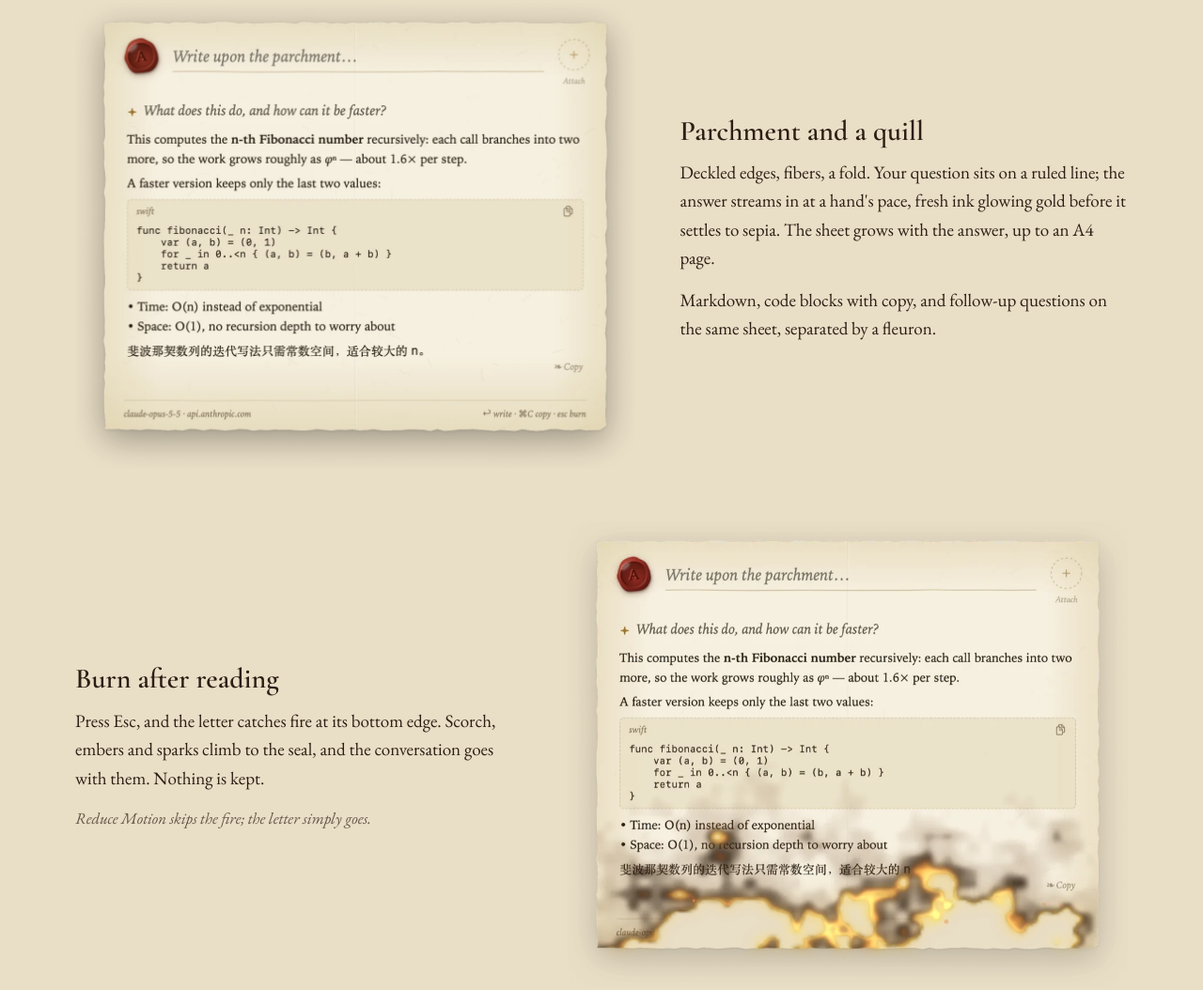
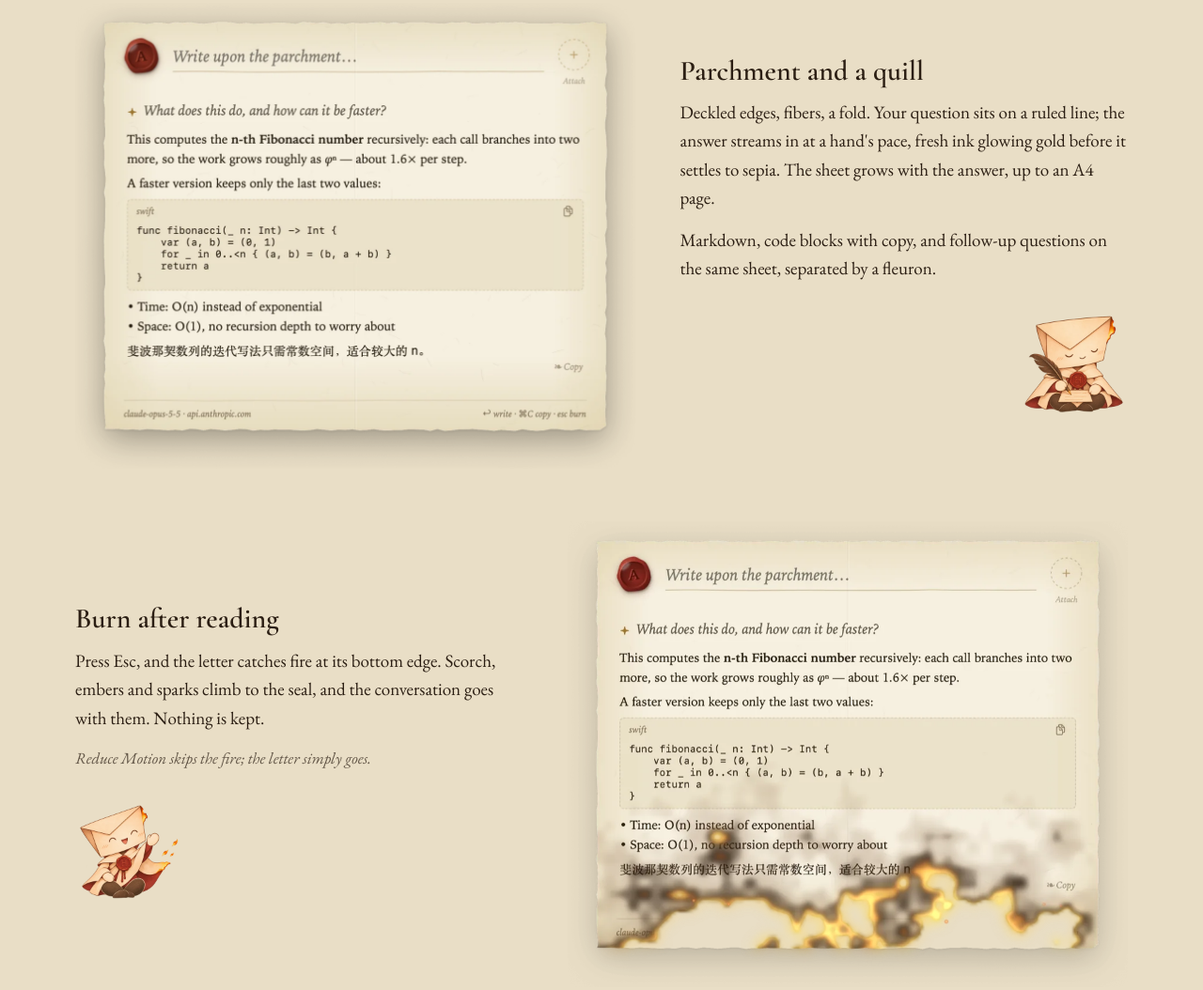
Before and after one commit to HiAriesZhou/Howler, a plain HTML site: page site/index.html in a window 1280 px wide. Shown: the part 1409-2463 px from the top of the page at 94% size. Drawn offline with nearby package versions, Linux system fonts and the light colour scheme; no server answers.

Commit message:
feat: add contextual mascot poses to website sections

```diff
--- a/site/index.html
+++ b/site/index.html
@@ -156,24 +156,26 @@
           <span class="hint"><span class="en">or press Esc. A live letter: it writes, then burns.</span><span class="zh">或按 Esc。这是一封现场书写、读完即焚的信。</span></span>
         </figcaption>
       </figure>
-      <div class="feature">
+      <div class="feature" id="writing">
         <img src="assets/letter.webp" width="1200" height="999" loading="lazy" decoding="async" alt="A Howler letter: a question beside a crimson wax seal, and the answer written beneath it with a code block and a list">
-        <div>
+        <div class="feature-copy">
           <h3><span class="en">Parchment and a quill</span><span class="zh">羊皮纸与羽毛笔</span></h3>
           <p><span class="en">Deckled edges, fibers, a fold. Your question sits on a ruled line; the answer streams in at a hand's pace, fresh ink glowing gold before it settles to sepia. The sheet grows with the answer, up to an A4 page.</span>
           <span class="zh">毛边、纤维纹理、一道折痕。问题写在横线上，回答按手写的节奏逐字出现，新墨先泛起金光，再沉为墨色。纸随回答向下展开，最长到 A4 比例。</span></p>
           <p><span class="en">Markdown, code blocks with copy, and follow-up questions on the same sheet, separated by a fleuron.</span>
           <span class="zh">支持 Markdown 和可复制的代码块；追问写在同一张纸上，每轮之间用花饰隔开。</span></p>
+          <img class="section-mascot" src="assets/mascot-writing.webp" width="384" height="384" alt="" loading="lazy" decoding="async">
         </div>
       </div>
 
-      <div class="feature flip">
+      <div class="feature flip" id="burning">
         <img src="assets/burning.webp" width="960" height="799" loading="lazy" decoding="async" alt="The letter catching fire at its bottom edge, scorch and sparks climbing toward the seal">
-        <div>
+        <div class="feature-copy">
           <h3><span class="en">Burn after reading</span><span class="zh">阅后即焚</span></h3>
           <p><span class="en">Press Esc, and the letter catches fire at its bottom edge. Scorch, embers and sparks climb to the seal, and the conversation goes with them. Nothing is kept.</span>
           <span class="zh">按 Esc，信纸从底边起火，焦痕、火光和火星一路烧到火漆印，这次对话也随之烧掉，什么都不留。</span></p>
           <p class="aside"><span class="en">Reduce Motion skips the fire; the letter simply goes.</span><span class="zh">开启“减少动态效果”时不播放燃烧，信纸直接收起。</span></p>
+          <img class="section-mascot" src="assets/mascot-goodbye.webp" width="384" height="384" alt="" loading="lazy" decoding="async">
         </div>
       </div>
 
@@ -194,7 +196,7 @@
       <h2><span class="en">Any model. Set up by your assistant.</span><span class="zh">任何模型，交给 AI 助手配置</span></h2>
       <div class="feature flip">
         <img class="settings-shot" src="assets/settings.webp" width="1144" height="1290" loading="lazy" decoding="async" alt="Howler Settings, General tab: the model with its host, status, Check and Copy Setup Prompt, then the shortcut, launch at login, automatic updates and feedback">
-        <div>
+        <div class="feature-copy">
           <p><span class="en">Howler writes with one model service. Copy the setup prompt from Settings and paste it into Claude Code, Codex or any assistant that can run commands. It asks which model you want, reads the docs, configures Howler's built-in command line and checks it works.</span>
           <span class="zh">Howler 只连接一个模型服务。在设置里复制配置提示词，粘贴给 Claude Code、Codex 等能运行命令的 AI 助手。它会问你想用哪个模型、查官方文档、用 Howler 自带的命令行写好配置，并检查能否正常回答。</span></p>
           <p><span class="en">Your API key never enters the chat: you copy it, and it goes straight into the Keychain.</span>
@@ -202,6 +204,7 @@
 <pre><code>pbpaste | Howler config set api-key --stdin
 Howler check
 ✓ Passed: deepseek-flash answered.</code></pre>
+          <img class="section-mascot" src="assets/mascot-thinking.webp" width="384" height="384" alt="" loading="lazy" decoding="async">
         </div>
       </div>
 
--- a/site/styles.css
+++ b/site/styles.css
@@ -133,7 +133,6 @@ h1 { font: 700 clamp(56px, 8vw, 84px)/.95 var(--display); margin: 0; letter-spac
   background: radial-gradient(120% 140% at 30% 25%, var(--wax-light), var(--wax) 55%, var(--wax-deep));
   box-shadow: inset 0 1px 0 rgba(255, 220, 200, .25), 0 6px 18px -6px rgba(92, 14, 10, .6);
 }
-.btn.quiet { border: 1px solid color-mix(in srgb, currentColor 35%, transparent); }
 
 /* The star seal: a reader's mark, in the amber wax the app uses for attachments. */
 .star-seal {
@@ -261,11 +260,16 @@ h3 { font: 600 30px/1.15 var(--display); margin: 0 0 12px; }
 .feature.flip > img { order: 2; }
 .feature > * { min-width: 0; } /* let long code lines scroll instead of widening the column */
 .feature p { margin: 0 0 14px; }
+.feature[id] { scroll-margin-top: 88px; }
+.feature-copy { --mascot-size: 128px; position: relative; padding-bottom: var(--mascot-size); }
+.section-mascot { position: absolute; width: var(--mascot-size); right: -8px; bottom: -8px; pointer-events: none; }
+.feature.flip .section-mascot { right: auto; left: -8px; }
 .settings-shot { max-width: min(460px, 100%); justify-self: center; border-radius: 12px; }
 .aside { font-style: italic; opacity: .7; font-size: 17px; }
 @media (max-width: 860px) {
   .feature, .feature.flip { grid-template-columns: 1fr; gap: 24px; }
   .feature.flip > img { order: 0; }
+  .feature-copy { --mascot-size: 104px; }
 }
 pre {
   margin: 18px 0 0; padding: 14px 16px; border-radius: 10px; overflow-x: auto;
```
Also changed, not shown: site/assets/mascot-goodbye.webp (added), site/assets/mascot-thinking.webp (added), site/assets/mascot-writing.webp (added), 1 other file.
